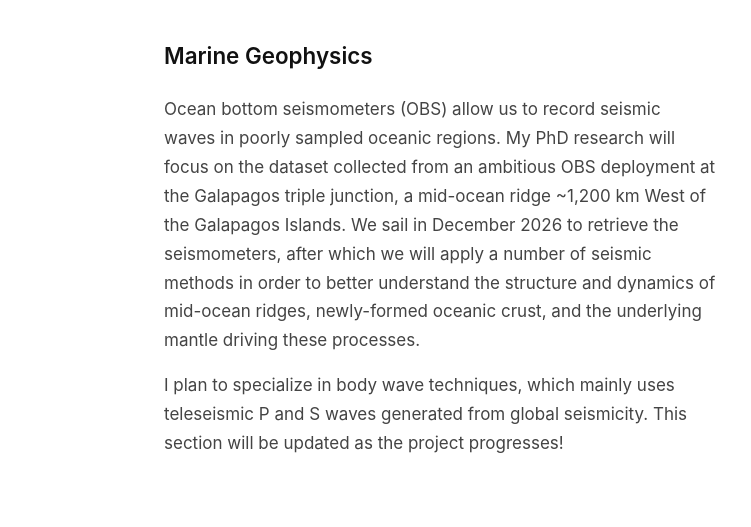
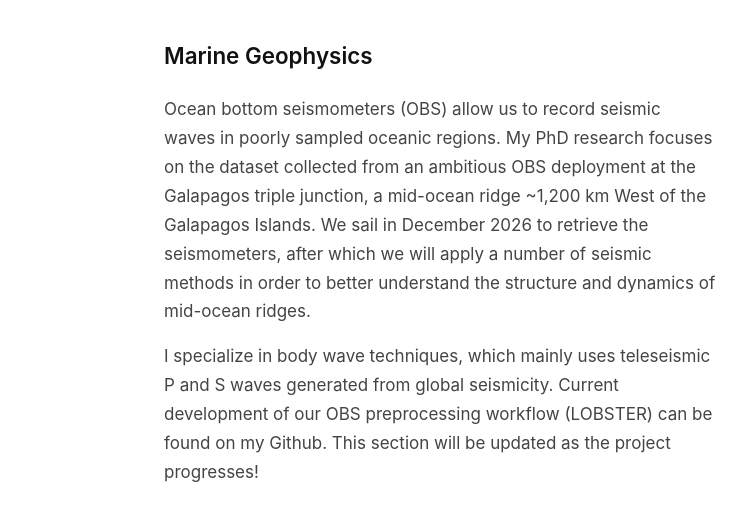
Before and after one commit to nico-valencia/nico-valencia.github.io, a plain HTML site: page research/index.html in a window 1280 px wide. Shown: the part 246-773 px from the top of the page, 0-751 px from the left. Drawn offline with Linux system fonts and the light colour scheme.

Commit message:
updated research index.html file

```diff
--- a/research/index.html
+++ b/research/index.html
@@ -40,12 +40,13 @@
         <div class="research-text">
           <p>
             Ocean bottom seismometers (OBS) allow us to record seismic waves in poorly sampled oceanic regions.
-            My PhD research will focus on the dataset collected from an ambitious OBS deployment at the Galapagos triple junction, a mid-ocean ridge ~1,200 km West of the Galapagos Islands.
-            We sail in December 2026 to retrieve the seismometers, after which we will apply a number of seismic methods in order to better understand the structure and dynamics of mid-ocean ridges,
-            newly-formed oceanic crust, and the underlying mantle driving these processes.
+            My PhD research focuses on the dataset collected from an ambitious OBS deployment at the Galapagos triple junction, a mid-ocean ridge ~1,200 km West of the Galapagos Islands.
+            We sail in December 2026 to retrieve the seismometers, after which we will apply a number of seismic methods in order to better understand the structure and dynamics of mid-ocean ridges.
           </p>
           <p>
-            I plan to specialize in body wave techniques, which mainly uses teleseismic P and S waves generated from global seismicity. This section will be updated as the project progresses!
+            I specialize in body wave techniques, which mainly uses teleseismic P and S waves generated from global seismicity.
+            Current development of our OBS preprocessing workflow (LOBSTER) can be found on my Github.
+            This section will be updated as the project progresses!
           </p>
         </div>
         <div class="research-figures">
```
